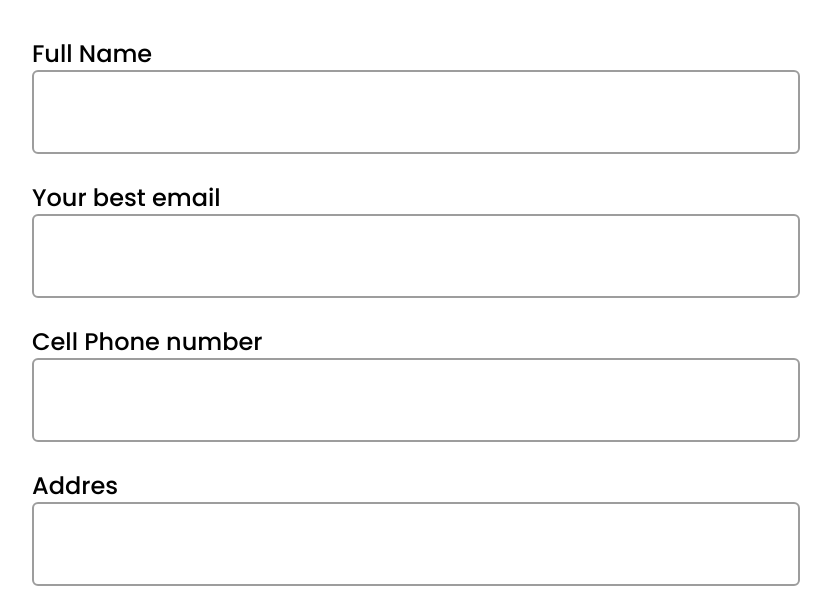
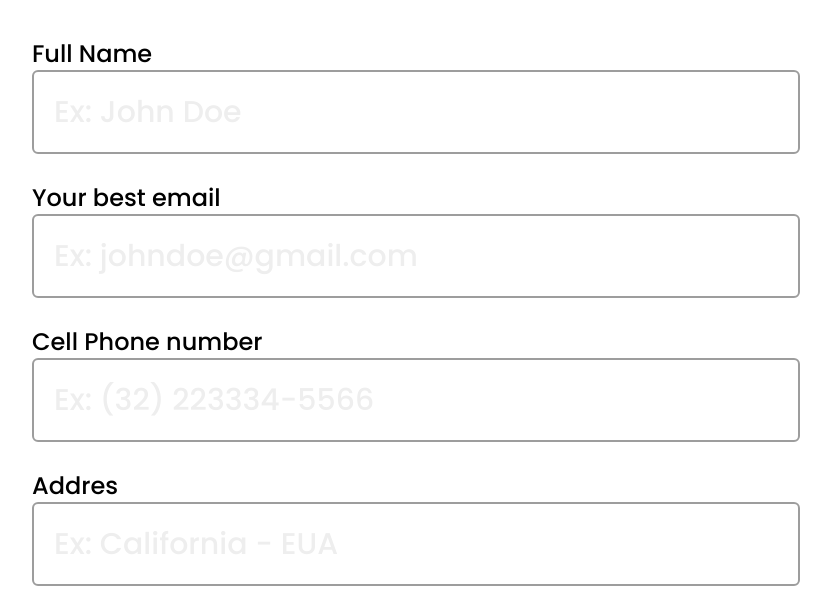
Before and after one commit to rodrigoaraujo7/ecommerce-cart-system, a React (Create React App) app: page /register in a window 1280 px wide. Shown: the part 347-952 px from the top of the page, without its empty margins (224-1055 px from the left). Built offline with nearby package versions, Linux system fonts and the light colour scheme; no server answers.

Commit message:
react: redirecting the user on submit

```diff
--- a/src/components/Input/index.tsx
+++ b/src/components/Input/index.tsx
@@ -7,9 +7,10 @@ type InputProps = {
   register: UseFormRegister<CreateUserFormData>;
   children: ReactNode;
   errors?: FieldError;
+  placeholder: string;
 }
 
-const Input = ({ type, register, children, errors }: InputProps) => {
+const Input = ({ type, register, children, errors, placeholder }: InputProps) => {
   return (
     <div className="flex flex-col font-poppins font-medium w-full">
       <label
@@ -21,9 +22,10 @@ const Input = ({ type, register, children, errors }: InputProps) => {
       <input
         id={type}
         type={type} {...register(type as any)}
+        placeholder={placeholder}
         className={`
           ${errors && 'border-red text-red focus:border-red focus:text-red'}
-          border-2 border-grey400 rounded-md h-14 p-2 text-grey400 outline-none text-xl transition-colors
+          border-2 border-grey400 rounded-md h-14 p-2 text-grey400 outline-none text-xl transition-colors placeholder:text-grey300
           md:text-3xl md:px-5 md:py-10
           focus:border-lightBlue focus:text-lightBlue
         `}
--- a/src/pages/Register/Form/index.tsx
+++ b/src/pages/Register/Form/index.tsx
@@ -8,6 +8,9 @@ import { zodResolver } from '@hookform/resolvers/zod'
 
 // mask
 import { normalizePhoneNumber } from '../../../utils/masks'
+
+// react-router
+import { useNavigate } from 'react-router-dom'
 
 // components
 import { Submit, Input } from '../../../components'
@@ -31,22 +34,26 @@ const Form = () => {
   }, [phoneValue])
 
   // submit user
-  function createUser(data: any) {
-    // storing the data on my state
+  const navigate = useNavigate()
+  const onSubmit = (data: any) => {
+    // redirecting the user
+    navigate('/checkout', { replace: true })
+
+    // creating the user
     setOutput(JSON.stringify(data, null, 2))
   }
 
   return (
-    <form onSubmit={handleSubmit(createUser)} className='mt-20'>
+    <form onSubmit={handleSubmit(onSubmit)} className='mt-20'>
       <div className="inputs flex flex-col gap-7">
-        <Input type='fullName' register={register} errors={errors.fullName}>Full Name</Input>
-        <Input type='email' register={register} errors={errors.email}>Your best email</Input>
-        <Input type='cellphoneNumber' register={register} errors={errors.cellphoneNumber}>Cell Phone number</Input>
-        <Input type='addres' register={register} errors={errors.addres}>Addres</Input>
+        <Input type='fullName' placeholder='Ex: John Doe' register={register} errors={errors.fullName}>Full Name</Input>
+        <Input type='email' placeholder='Ex: johndoe@gmail.com' register={register} errors={errors.email}>Your best email</Input>
+        <Input type='cellphoneNumber' placeholder='Ex: (32) 223334-5566' register={register} errors={errors.cellphoneNumber}>Cell Phone number</Input>
+        <Input type='addres' placeholder='Ex: California - EUA' register={register} errors={errors.addres}>Addres</Input>
       </div>
 
       <Submit>Next Step</Submit>
-      <pre>{output}</pre>
+      {/* <pre>{output}</pre> */}
     </form>
   )
 }
```
